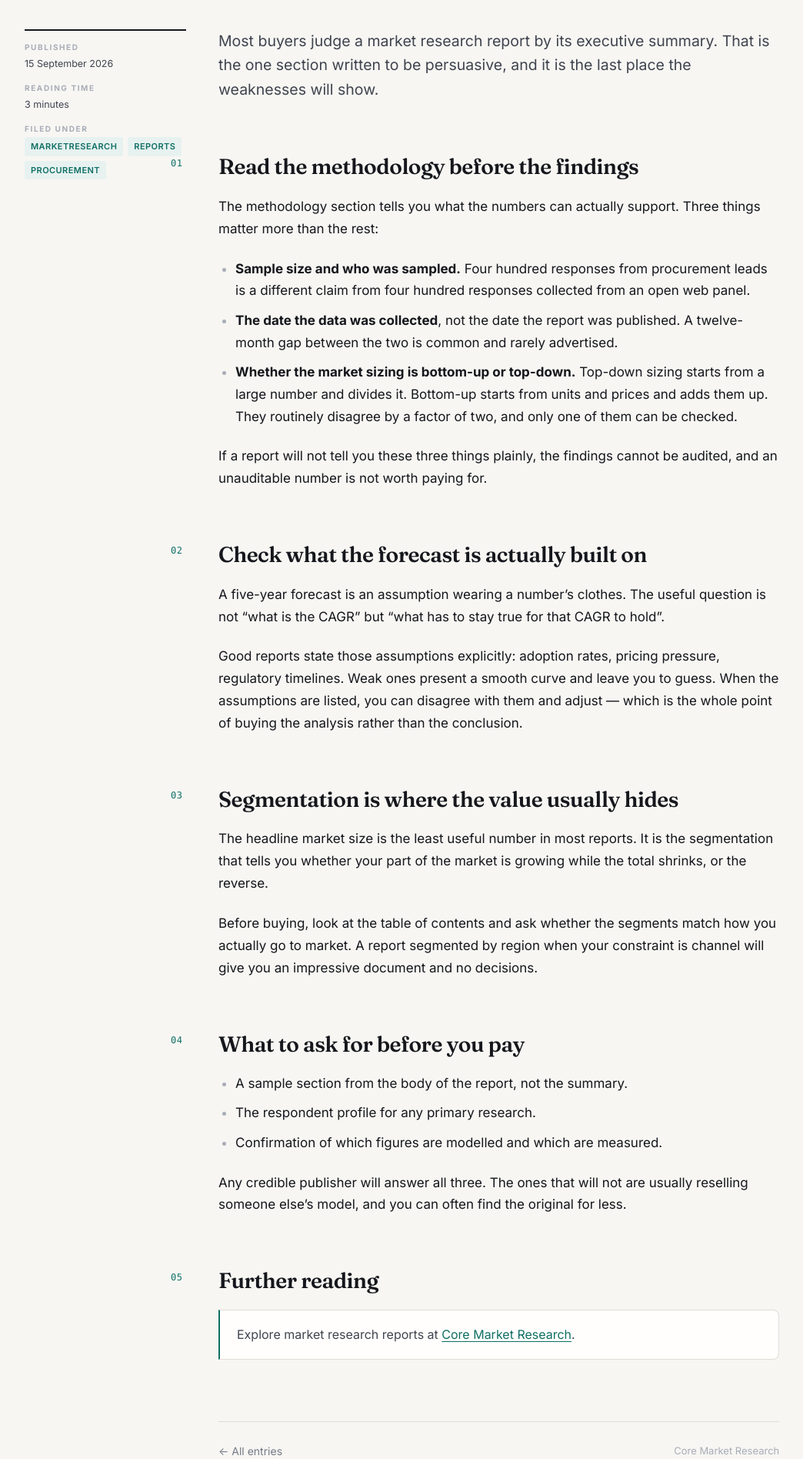
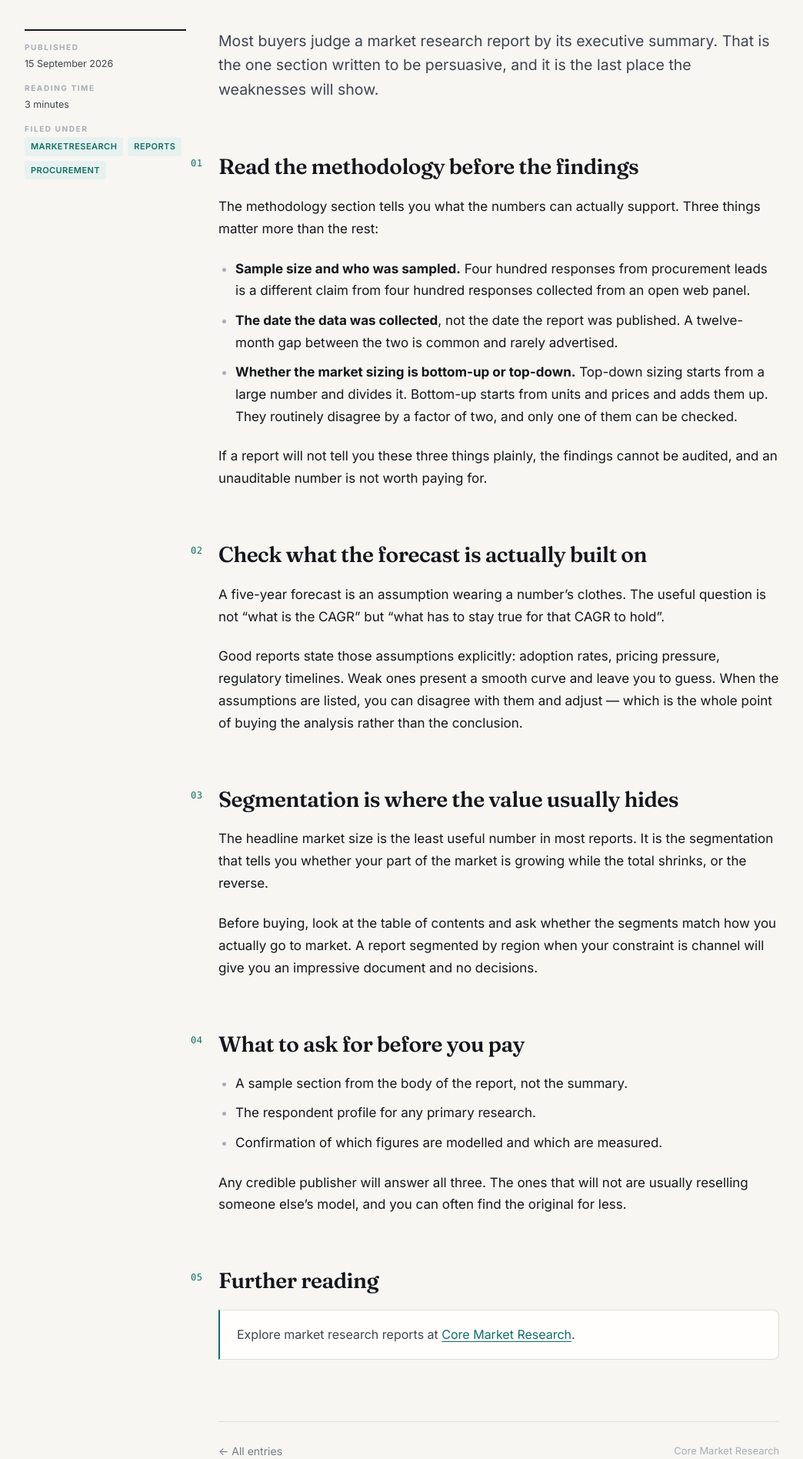
Before and after one commit to Saurabh4141/my-blog, a Jekyll site: the page built from _posts/2026-09-15-how-to-read-a-market-research-report-before-you-buy-it.md, in a window 1280 px wide. Shown: the part 329-2224 px from the top of the page at 77% size, without its empty margins (96-1140 px from the left). Built offline with Jekyll 4.4.1, drawn with Linux system fonts in a browser that asks for light colours.

Commit message:
Update assets/css/main.css: blog design

```diff
--- a/assets/css/main.css
+++ b/assets/css/main.css
@@ -333,7 +333,9 @@ a:hover { color: var(--accent-deep); }
     .body h2::before {
         content: counter(h2, decimal-leading-zero);
         position: absolute;
-        left: -62px;
+        /* Inside the 42px gutter, clear of the margin column - at -62px it
+           landed on top of the tags whenever the marginalia ran long. */
+        left: -36px;
         top: .42em;
         font-family: var(--mono);
         font-size: 12px;
```
